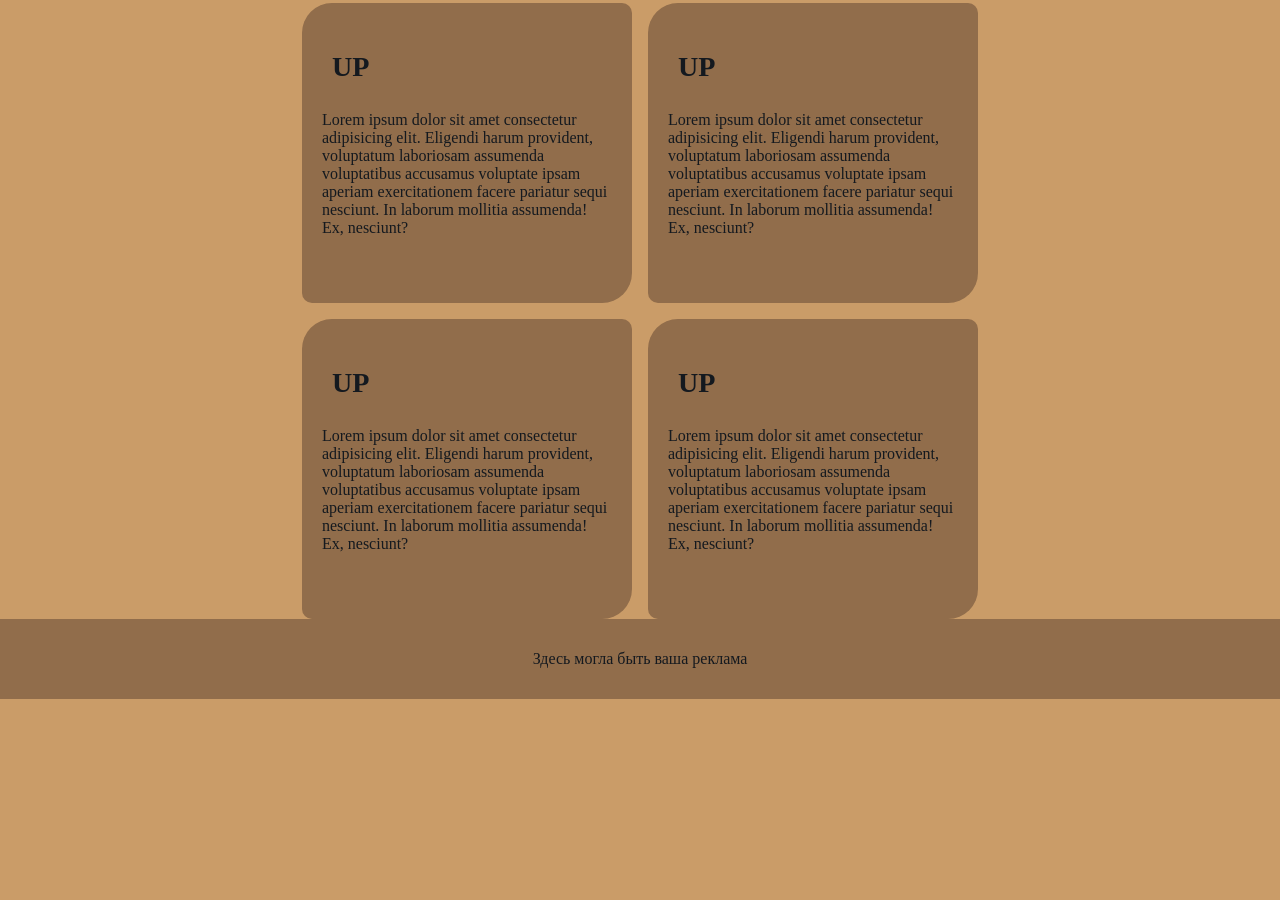
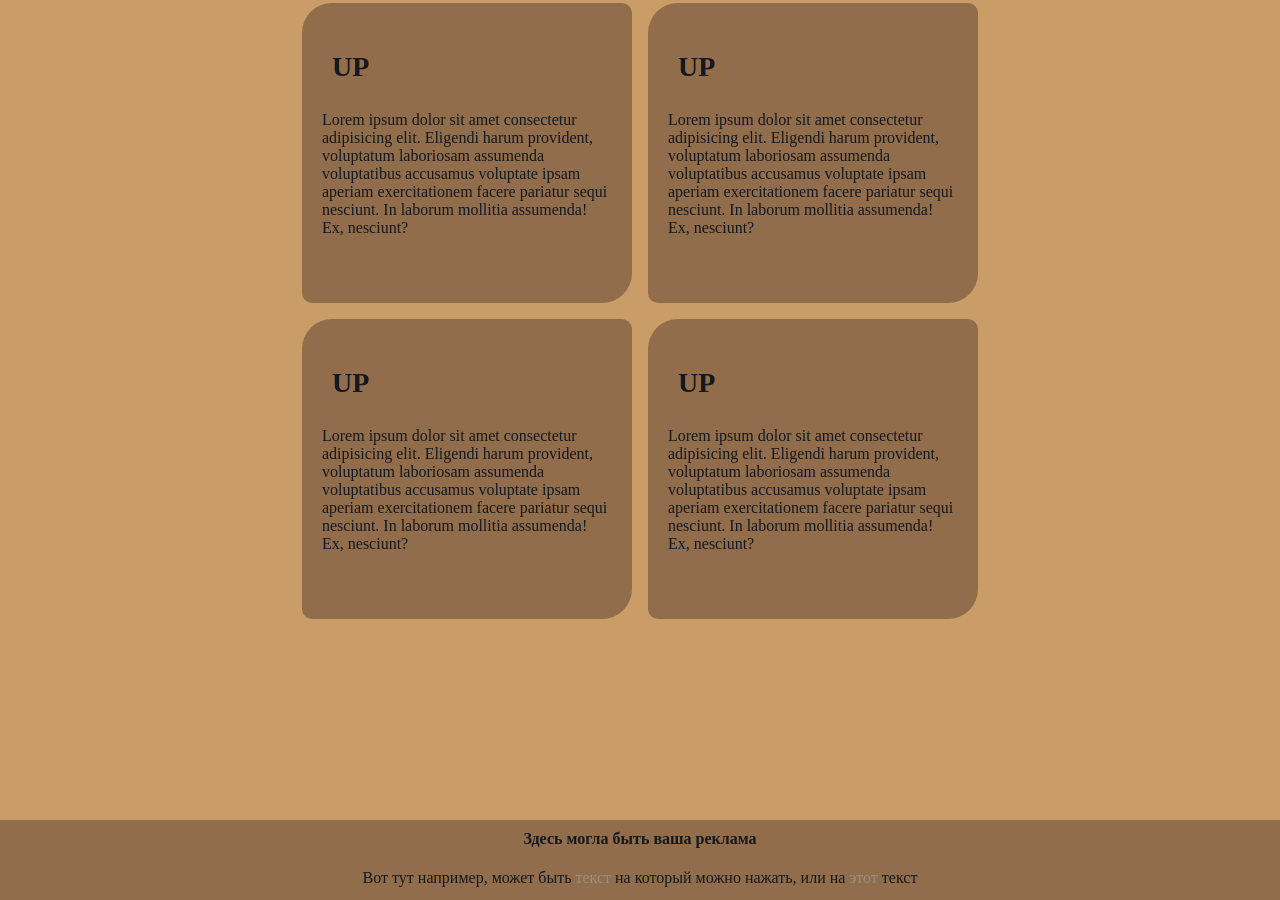
Before and after one commit to Ishmaelkaa/very_cool_project, a plain HTML site: page index.html in a window 1280 px wide. Shown: the part 593-1493 px from the top of the page. Before the commit the page ends 1292 px from the top, so only its background shows below. Drawn offline with Linux system fonts and the light colour scheme.

```diff
--- a/index.html
+++ b/index.html
@@ -41,7 +41,9 @@
         </div>
     </main>
     <footer>
-        Здесь могла быть ваша реклама
+       <h4>Здесь могла быть ваша реклама</h4>
+       <p>Вот тут например, может быть <a href="https://youtu.be/dQw4w9WgXcQ">текст </a>на который можно нажать, или на <a href="https://youtu.be/dQw4w9WgXcQ">этот </a> текст</p>
+
     </footer>
 </body>
 </html>
--- a/style.css
+++ b/style.css
@@ -26,12 +26,16 @@
     display: flex;
     justify-content: center;
 }
+h4{
+    padding-top: 10px;
+}
 .group{
     margin-top: 200px;
     display: grid;
     grid-template-columns: repeat(2, 330px);
     flex-direction:column;
     gap: 16px;
+    margin-bottom: 180px;
 }
 .box{
     width: 330px;
@@ -53,10 +57,14 @@
 footer{
     background-color: #916d4b;
     margin: 0;
-    display: flex;
-    justify-content: space-around;
+    text-align: center;
     align-items: center;
     min-height: 80px;
+}
+footer a{
+    color: #9b8e82;
+    cursor: help;
+    text-decoration: dashed;
 }
 @media (max-width: 720px){
     .group{
```
